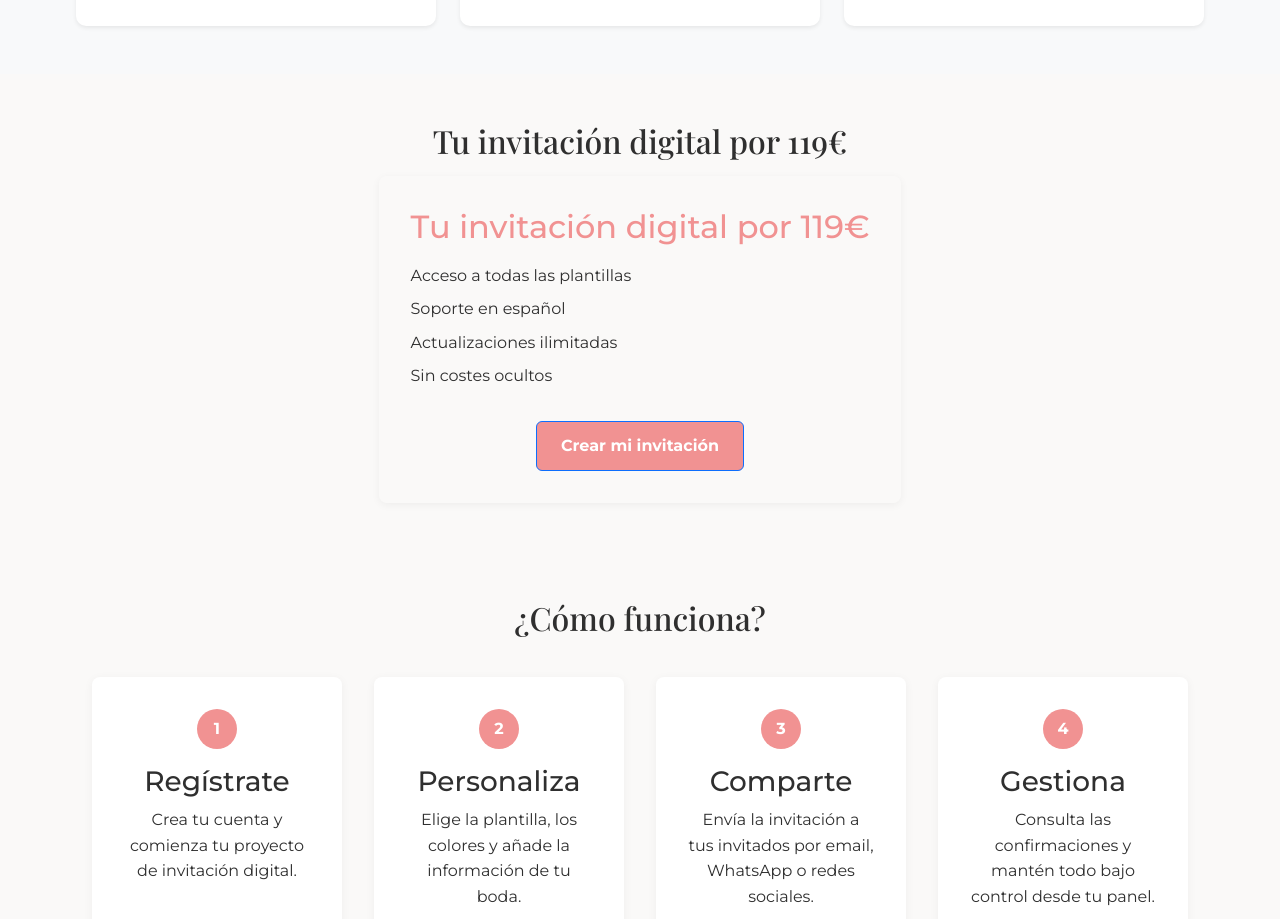
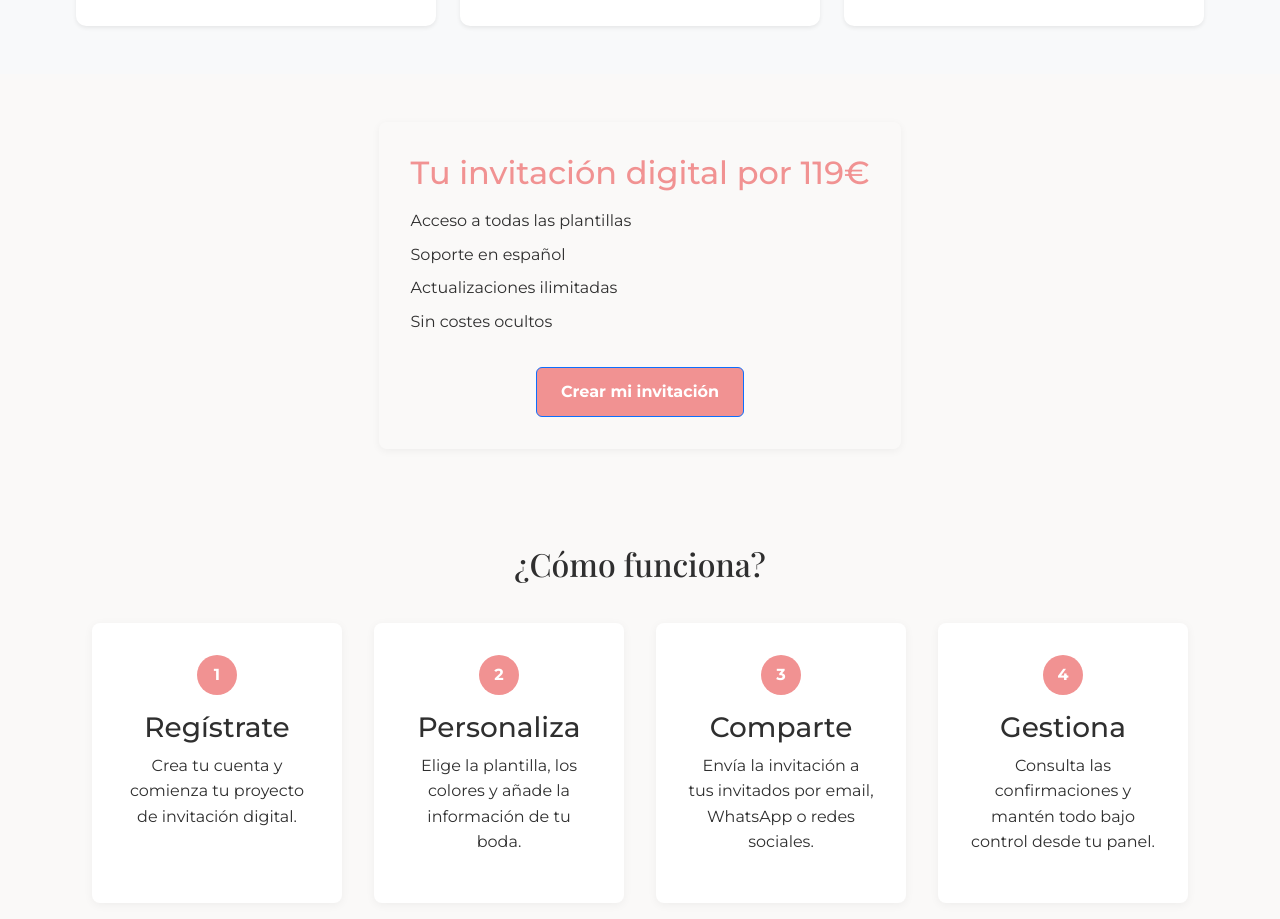
Before and after one commit to APAInsular/invited-front, a React (Create React App) app: page /es in a window 1280 px wide. Shown: the part 2240-3159 px from the top of the page. Built offline with nearby package versions, Linux system fonts and the light colour scheme; no server answers; a web font is replaced by a local one.

Commit message:
segundo arreglo

```diff
--- a/src/pages/LandingPage.jsx
+++ b/src/pages/LandingPage.jsx
@@ -295,7 +295,6 @@ const LandingPage = () => {
             {/* PRECIO */}
             <section id="precio" className="precio">
                 <div className="container">
-                    <h2>{t('paySection.title')}</h2>
                     <div className="precio-card">
                         <div>
                             <h3>{t('paySection.title')}</h3>
```
